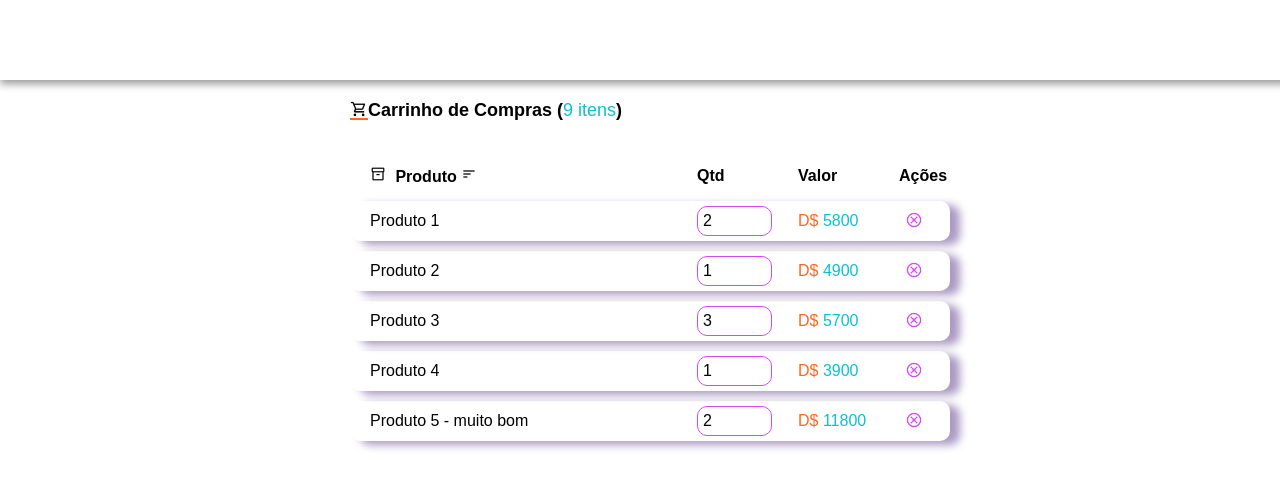
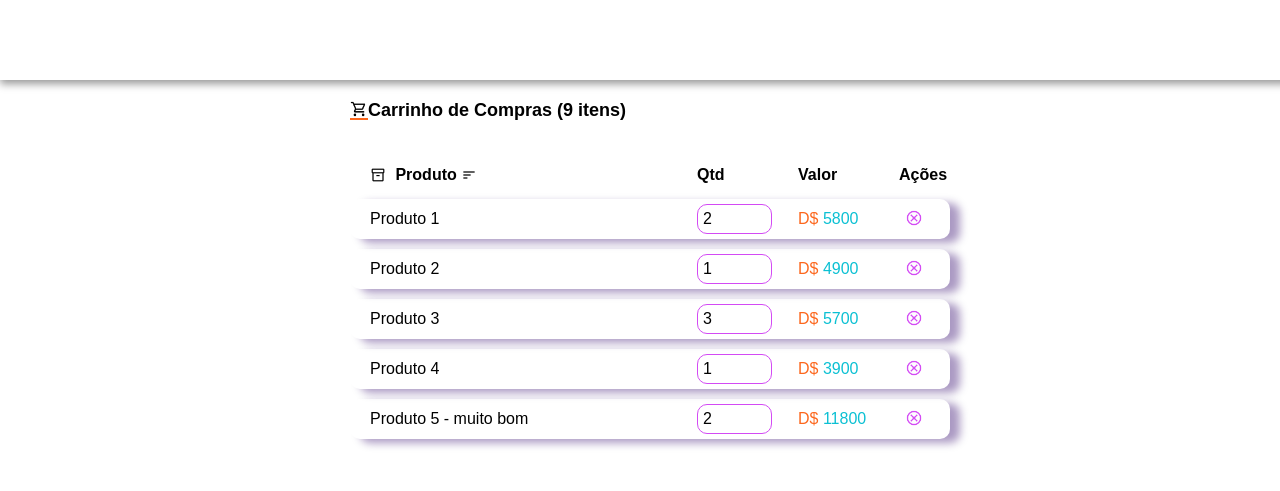
Before and after one commit to RafaelViniciusSenac/Digix, a PHP site: page /carrinho.html in a window 1280 px wide. Shown: the top 491 px of the page. Run offline with PHP 8.4, Linux system fonts and the light colour scheme.

Commit message:
Update carrinho.css

```diff
--- a/colaborador/carrinho/carrinho.css
+++ b/colaborador/carrinho/carrinho.css
@@ -42,10 +42,6 @@ body{
     flex-direction: row;
     font-weight: bold;
 }
-.tex-qtd-itens{
-    font-weight: normal;
-    color:var(--ciano);
-}
 
 .icone{
     width: 18px;
@@ -55,6 +51,14 @@ body{
 .icone img{
     width: 100%;
 }
+.sort-desc {
+  transform: none;
+  cursor: pointer;
+}
+.sort-asc {
+  transform: scale(1, -1);
+  cursor: pointer;
+}
 table {
     margin-top: 30px;
     border-collapse: separate;
@@ -63,10 +67,12 @@ table {
     width: 100%;
     min-width: 600px;
   }
+
 th img{
     width: 16px;
-    height: 16px;
     margin-right: 5px;
+    vertical-align: middle;
+    margin-bottom: 1px;
 }
 th, td {
     padding-top: 5px;
```
